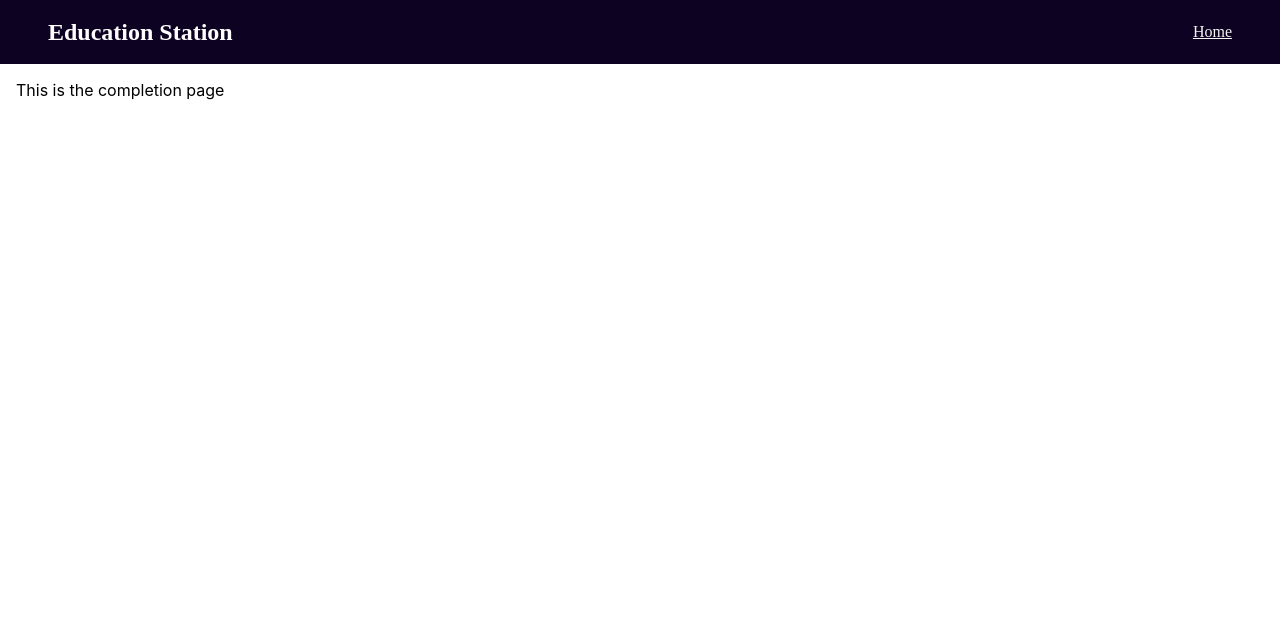
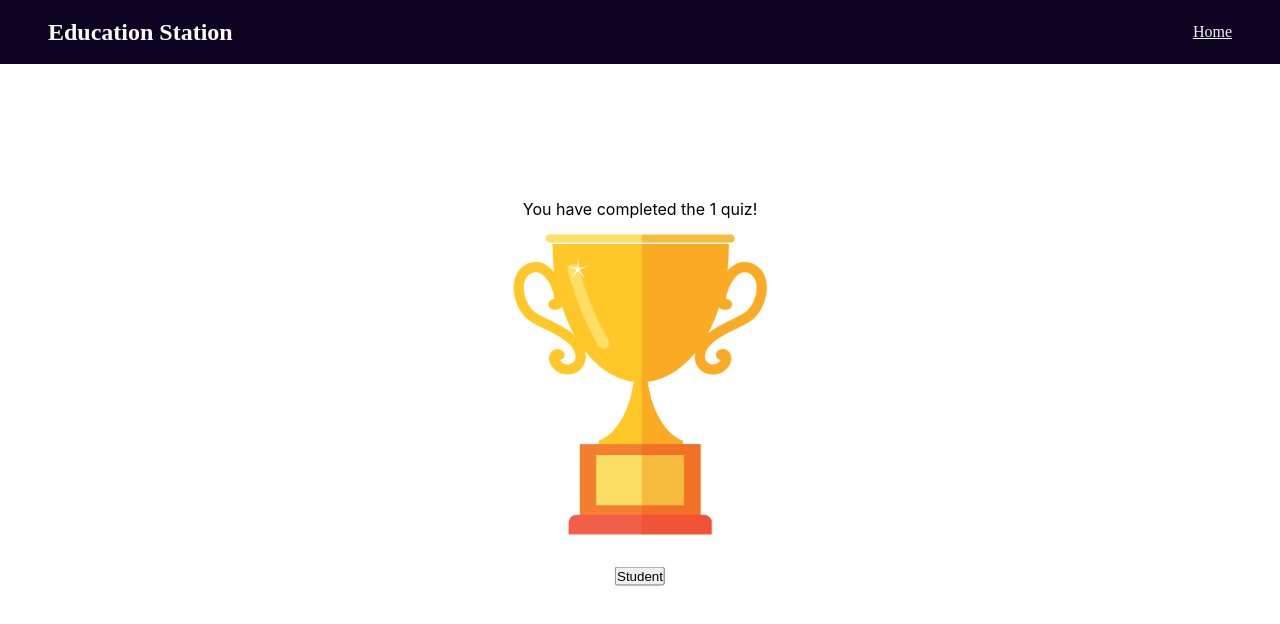
Before and after one commit to ttinning/education_station, a React (Create React App) app in the folder client/: page /student/1/completed in a window 1280 px wide. Shown: the top 624 px of the page. Built offline with nearby package versions, Linux system fonts and the light colour scheme; a web font is replaced by a local one.

Commit message:
adds completion message relative to topic and button to return to student dash

```diff
--- /dev/null
+++ b/client/src/CompletionPage.css
@@ -0,0 +1,22 @@
+
+main{
+    height: 100vh;
+}
+
+p{
+    margin:0;
+}
+
+#completion-page-wrapper{
+    position: absolute;
+    top: 50%;
+    left: 50%;
+    transform: translate(-50%, -50%);
+    display: flex;
+    flex-direction: column;
+    align-items: center;
+}
+
+#trophy-img{
+    height: 300px;
+}
--- a/client/src/components/student/CompletionPage.js
+++ b/client/src/components/student/CompletionPage.js
@@ -1,9 +1,15 @@
+import '../../CompletionPage.css'
+import trophy from "../../images/trophy.png"
+import { useParams, Link } from 'react-router-dom'
+
 const CompletionPage = () => {
-
+let {topic} = useParams()
 
     return(
-        <div>
-            <p>This is the completion page</p>
+        <div id='completion-page-wrapper'>
+            <p>You have completed the {topic} quiz!</p>
+            <img id='trophy-img' src={trophy} alt="gold completion trophy" />
+            <Link to="/student"><button>Student</button> </Link>
         </div>
     )
 }
--- a/client/src/components/student/QuizPage.js
+++ b/client/src/components/student/QuizPage.js
@@ -88,7 +88,7 @@ const QuizPage = () => {
 
             {wordInfo.word !== topic.word_list[topic.word_list.length - 1] ?
             <button onClick={handleNextClick}>Next</button> :
-            <Link to={`/student/${topic}/completed`}><button>Complete Topic!</button></Link>}
+            <Link to={`/student/${topic.title}/completed`}><button>Complete Topic!</button></Link>}
 
         </section>
 
```
Also changed, not shown: client/src/images/trophy.png (added).
